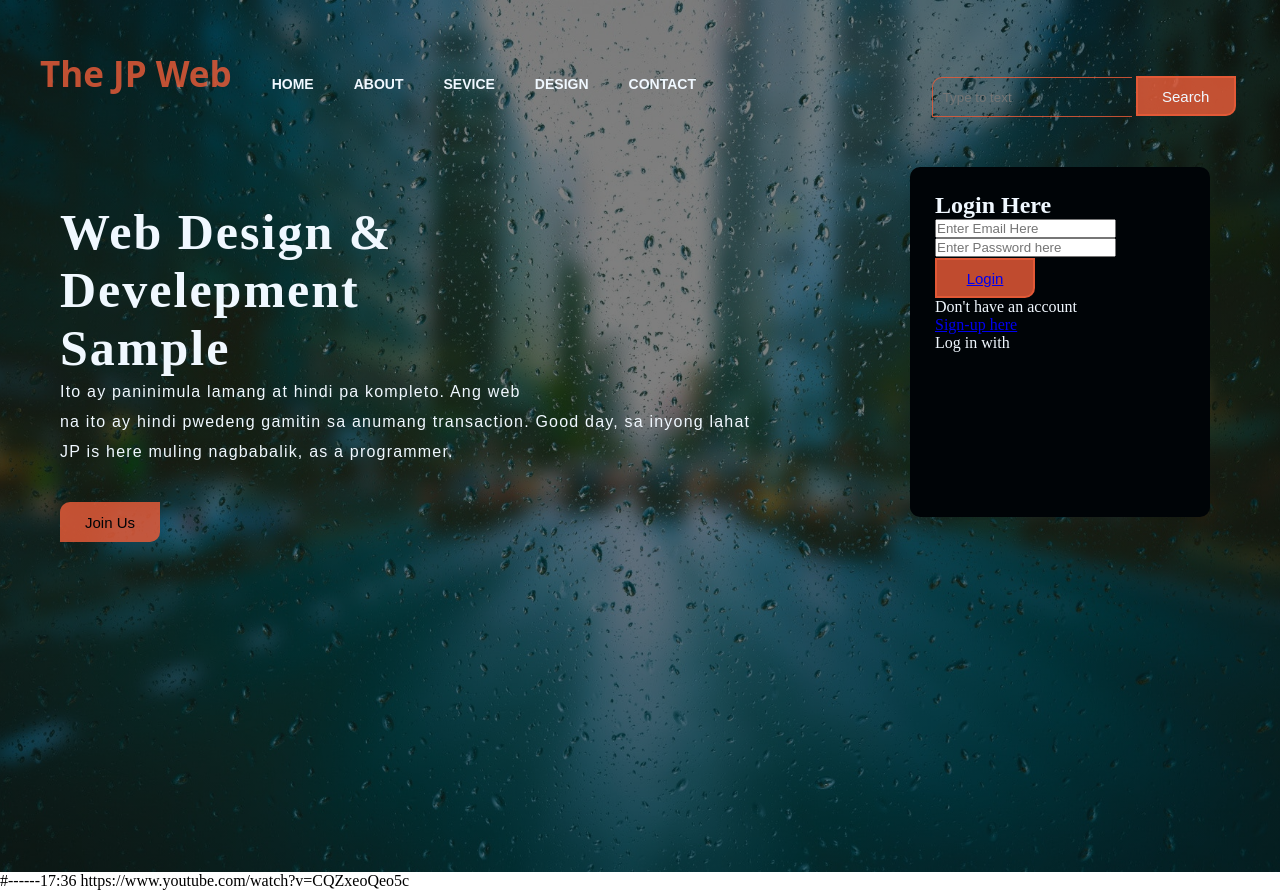
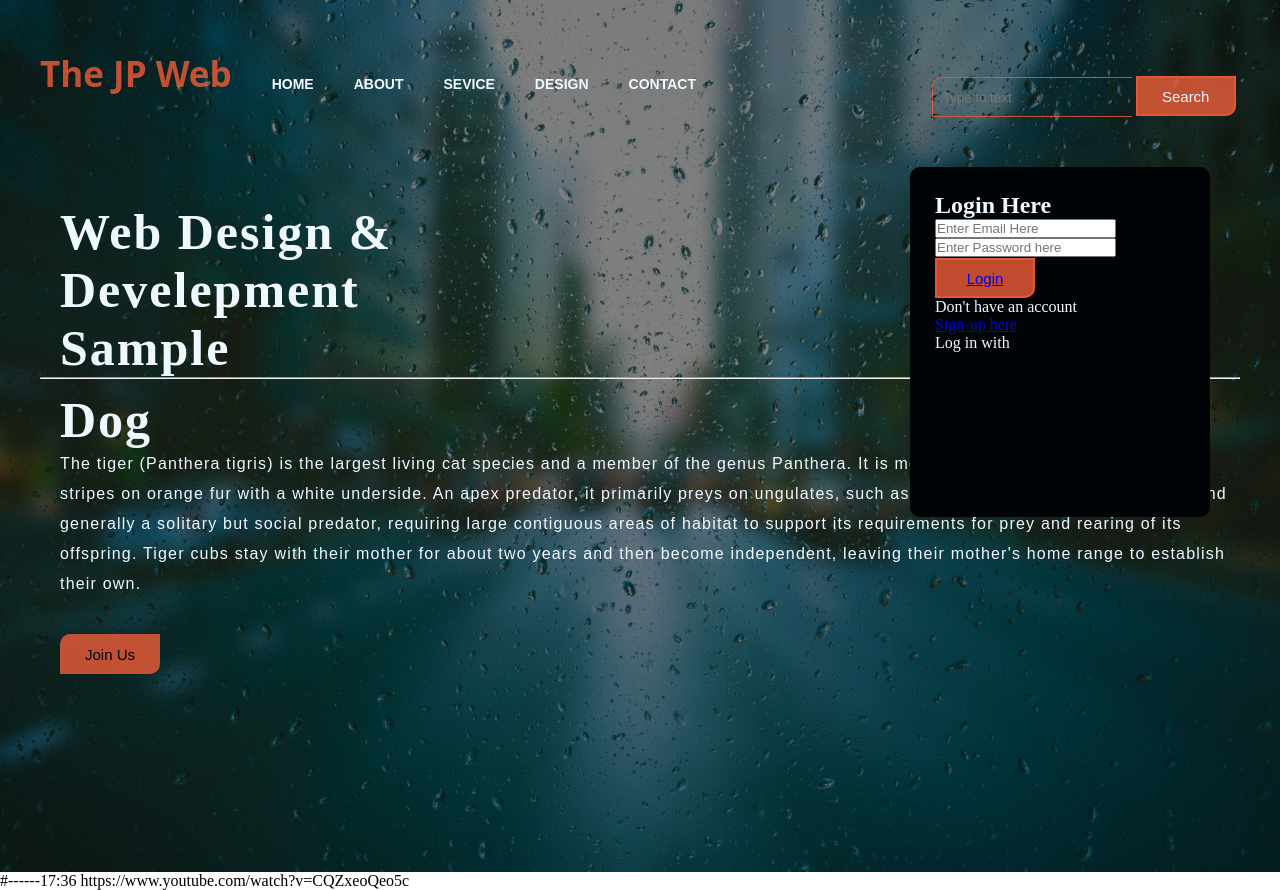
Before and after one commit to Jaypz109999/TheJPweb, a plain HTML site: page index.html in a window 1280 px wide. Drawn offline with Linux system fonts and the light colour scheme.

Commit message:
Update index.html

```diff
--- a/index.html
+++ b/index.html
@@ -27,9 +27,8 @@
 
             <div class="content">
                 <h1><br></br>Web Design &<br><span>Develepment</span><br>Sample</h1>
-                <p class="par">Ito ay paninimula lamang at hindi pa kompleto. Ang web <br>
-                     na ito ay hindi pwedeng gamitin sa anumang transaction. Good day, sa inyong lahat
-                    <br> JP is here muling nagbabalik, as a programmer.</p>
+                <hr><h1>Dog</h1>
+                <p class="par">The tiger (Panthera tigris) is the largest living cat species and a member of the genus Panthera. It is most recognisable for its dark vertical stripes on orange fur with a white underside. An apex predator, it primarily preys on ungulates, such as deer and wild boar. It is territorial and generally a solitary but social predator, requiring large contiguous areas of habitat to support its requirements for prey and rearing of its offspring. Tiger cubs stay with their mother for about two years and then become independent, leaving their mother's home range to establish their own.</p>
 
                 <button class="cn"><a href="#">Join Us</a></button>
                 <div class ="form">
```
